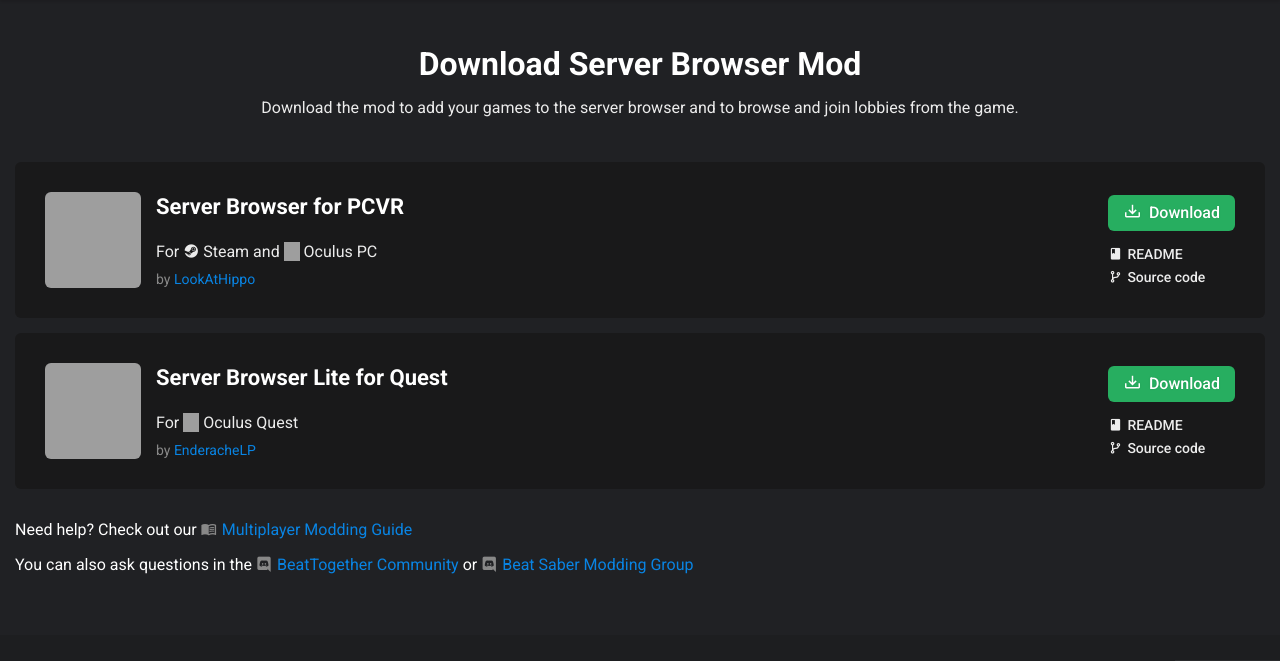
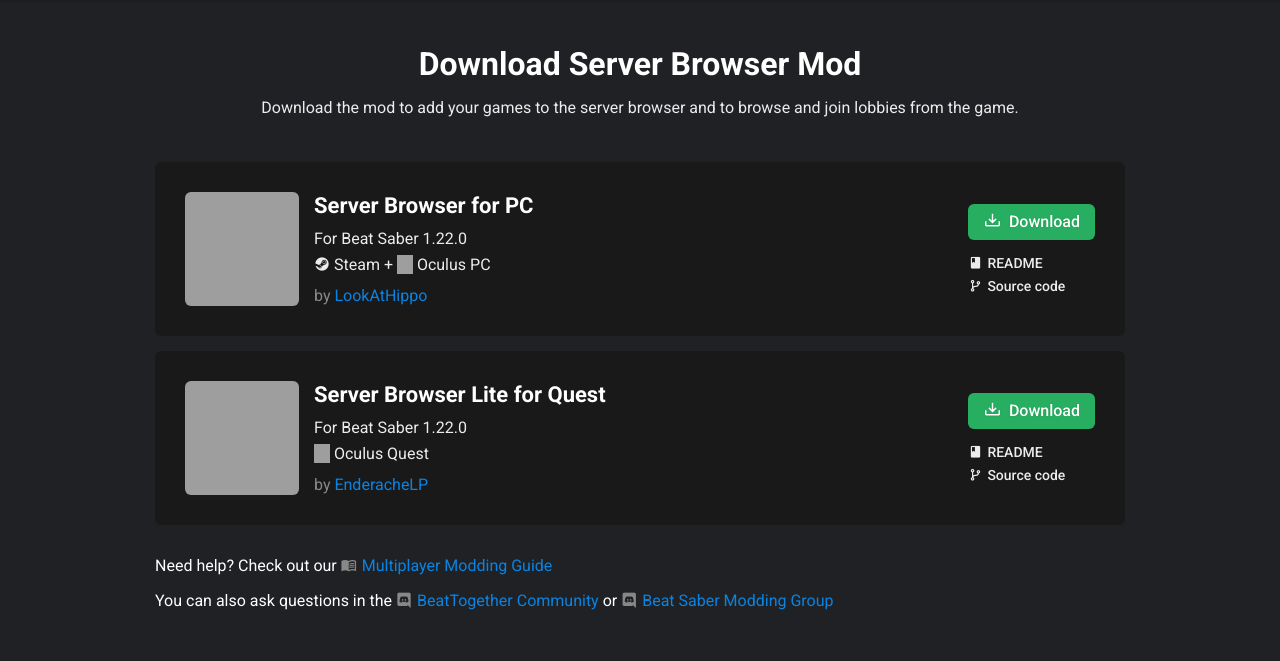
Before and after one commit to roydejong/bssb.app, a PHP site: template views/pages/download.twig in a window 1280 px wide. Shown: the part 78-739 px from the top of the page. Run offline with PHP 8.4, Linux system fonts and the light colour scheme; the template is opened without the code that fills it, so the values that code supplies are empty; style sheets or scripts are compiled from the project's sources; some libraries are stand-ins or nearby versions; grey boxes are pictures that could not be loaded.

Commit message:
wip/redesign: download page tweaks + add BS versions

```diff
--- a/public/static/scss/pages/download-page.scss
+++ b/public/static/scss/pages/download-page.scss
@@ -3,6 +3,7 @@
 
   .container {
     flex-direction: column;
+    max-width: 1000px;
   }
 
   .text-intro {
@@ -31,8 +32,8 @@
     border-radius: 6px;
 
     img.preview {
-      height: 96px;
-      width: 96px;
+      height: 114px;
+      width: 114px;
       object-fit: cover;
       border-radius: 6px;
       margin-right: 1.5rem;
@@ -45,17 +46,17 @@
 
       h2 {
         font-size: 2.2rem;
-        margin: 0 0 1.9rem 0;
+        margin: 0 0 1rem 0;
       }
       .platform {
         margin: 0 0 1rem 0;
         color: var(--col-txt-muted-light);
         font-size: 1.6rem;
+        line-height: 1.4;
       }
       .author {
         margin: 0;
         color: var(--col-txt-muted-medium);
-        font-size: 1.4rem;
       }
     }
 
--- a/views/pages/download.twig
+++ b/views/pages/download.twig
@@ -13,9 +13,10 @@
             <div class="download">
                 <img src="/static/stuff/browser_v3.png" class="preview" alt="Server Browser for PCVR"/>
                 <div class="left">
-                    <h2>Server Browser for PCVR</h2>
+                    <h2>Server Browser for PC</h2>
                     <div class="platform">
-                        For <i class="mdi mdi-steam"></i> Steam and <img src="/static/icons/oculus.svg" alt="Oculus" class="oculus-icon"/> Oculus PC
+                        For Beat Saber 1.22.0<br />
+                        <i class="mdi mdi-steam"></i> Steam + <img src="/static/icons/oculus.svg" alt="Oculus" class="oculus-icon"/> Oculus PC
                     </div>
                     <div class="author">
                         by <a href="https://roydejong.net" target="_blank">LookAtHippo</a>
@@ -38,7 +39,8 @@
                 <div class="left">
                     <h2>Server Browser Lite for Quest</h2>
                     <div class="platform">
-                        For <img src="/static/icons/oculus.svg" alt="Oculus" class="oculus-icon"/> Oculus Quest
+                        For Beat Saber 1.22.0<br />
+                        <img src="/static/icons/oculus.svg" alt="Oculus" class="oculus-icon"/> Oculus Quest
                     </div>
                     <div class="author">
                         by <a href="https://github.com/EnderdracheLP" target="_blank">EnderacheLP</a>
```
